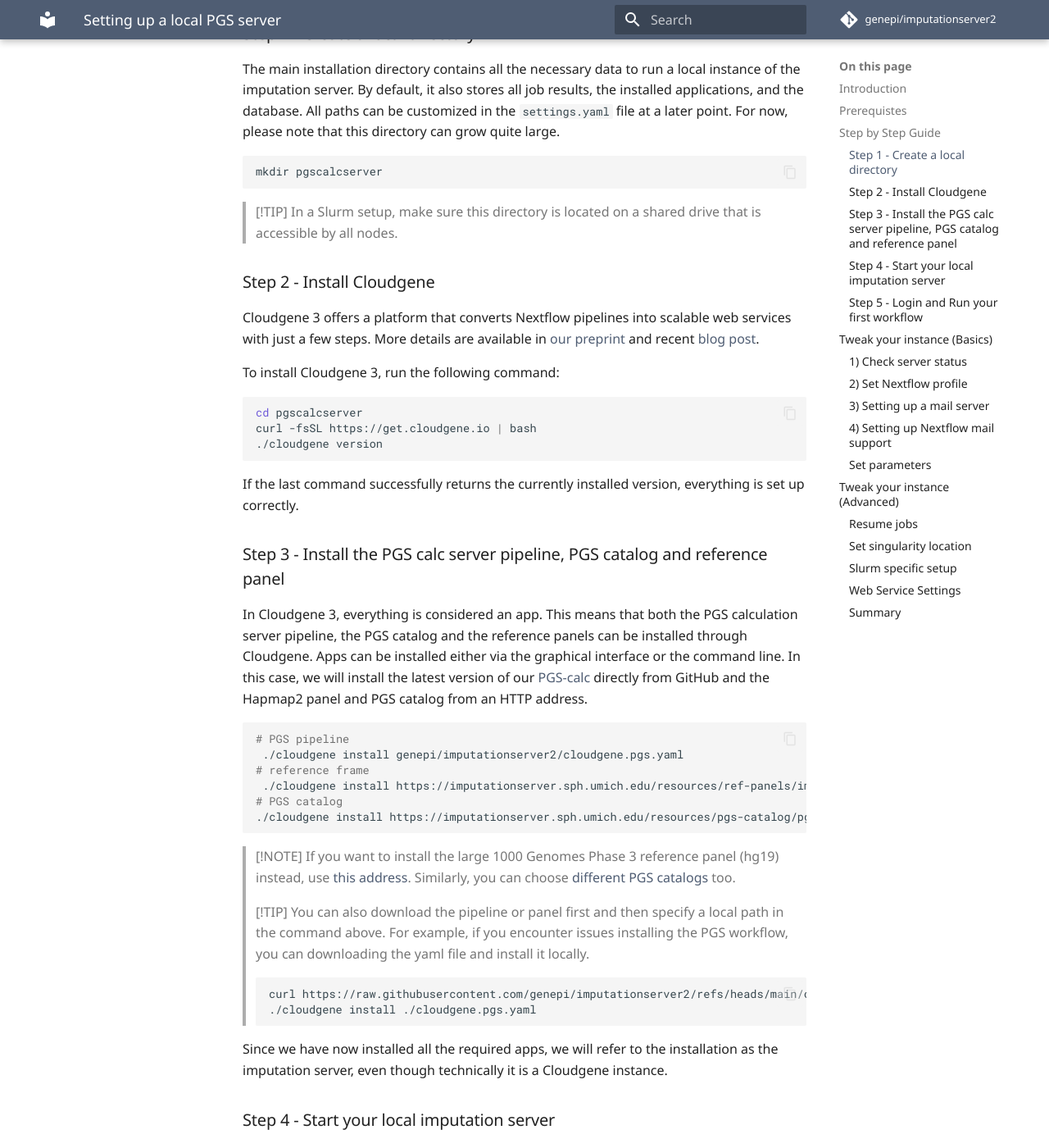
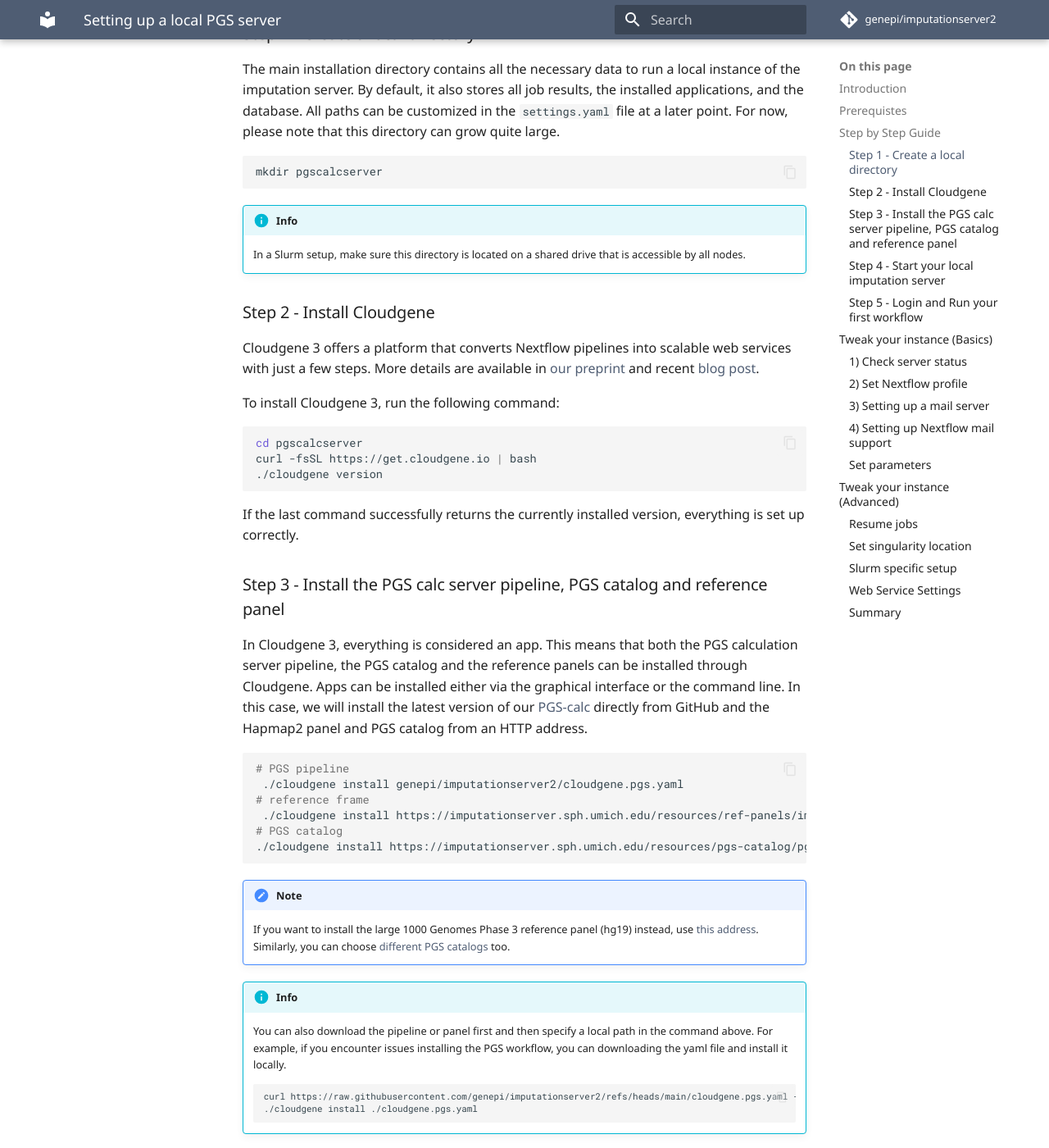
Before and after one commit to genepi/michigan-imputationserver, an MkDocs documentation site: the page built from docs/tutorials/local-PGS-server.md, in a window 1280 px wide and 1400 px high, scrolled down 891 px. Shown: the whole window at 82% size. Built offline with MkDocs 1.6.1 and Material for MkDocs 9.7.7, drawn with Linux system fonts in a browser that asks for light colours; some web fonts are replaced; comment, search, counter and statistics services are not loaded; some of the changed text lies outside the part shown.

Commit message:
Fix callouts to mkdocs admonitions

````diff
--- a/docs/tutorials/local-PGS-server.md
+++ b/docs/tutorials/local-PGS-server.md
@@ -23,8 +23,9 @@
 ```bash
 mkdir pgscalcserver
 ```
->[!TIP]
-> In a Slurm setup, make sure this directory is located on a shared drive that is accessible by all nodes.
+!!! info
+
+    In a Slurm setup, make sure this directory is located on a shared drive that is accessible by all nodes.
 
 
 ### Step 2 - Install Cloudgene
@@ -54,17 +55,19 @@
 ./cloudgene install https://imputationserver.sph.umich.edu/resources/pgs-catalog/pgs-catalog-small.zip
 ```
 
->[!NOTE]
->If you want to install the large 1000 Genomes Phase 3 reference panel (hg19) instead, use [this address](https://imputationserver.sph.umich.edu/resources/ref-panels/imputationserver2-1000genomes-phase3-public.zip).
->Similarly, you can choose [different PGS catalogs](https://imputationserver.sph.umich.edu/resources/pgs-catalog/) too.
+!!! note
 
->[!TIP]
->You can also download the pipeline or panel first and then specify a local path in the command above.
->For example, if you encounter issues installing the PGS workflow, you can downloading the yaml file and install it locally.
->```bash
->curl https://raw.githubusercontent.com/genepi/imputationserver2/refs/heads/main/cloudgene.pgs.yaml --output cloudgene.pgs.yaml
->./cloudgene install ./cloudgene.pgs.yaml
->```
+    If you want to install the large 1000 Genomes Phase 3 reference panel (hg19) instead, use [this address](https://imputationserver.sph.umich.edu/resources/ref-panels/imputationserver2-1000genomes-phase3-public.zip).
+    Similarly, you can choose [different PGS catalogs](https://imputationserver.sph.umich.edu/resources/pgs-catalog/) too.
+
+!!! info
+
+    You can also download the pipeline or panel first and then specify a local path in the command above.
+    For example, if you encounter issues installing the PGS workflow, you can downloading the yaml file and install it locally.
+    ```bash
+    curl https://raw.githubusercontent.com/genepi/imputationserver2/refs/heads/main/cloudgene.pgs.yaml --output cloudgene.pgs.yaml
+    ./cloudgene install ./cloudgene.pgs.yaml
+    ```
 
 Since we have now installed all the required apps, we will refer to the installation as the imputation server, even though technically it is a Cloudgene instance.
 
@@ -76,8 +79,9 @@
 ```
 You can now open a local web browser and navigate to http://localhost:8082. This will display the default landing page, which can be customized later.
 
->[!TIP]
-> For server usage, run ```./cloudgene server &``` to run it in the background when everything has been set up. To persist the job after logging out from a remote session, use `nohup`.
+!!! tip
+
+    For server usage, run ```./cloudgene server &``` to run it in the background when everything has been set up. To persist the job after logging out from a remote session, use `nohup`.
 
 ![](../images/tutorials/local-server/cloidgene-fresh-install.png)
 
@@ -109,8 +114,9 @@
 
 ![](../images/tutorials/local-server/admin-server-2.png)
 
->[!WARNING]
-> The status of Singularity is currently not monitored by the instance.
+!!! warning
+
+    The status of Singularity is currently not monitored by the instance.
 
 ### 2) Set Nextflow profile
 Next, we need to specify the default Nextflow profile for the pipeline. For the pgs-calc server, Docker is already set as the default profile. However, for this tutorial, we will configure it explicitly. Click on Apps in the Admin Panel, then click on the gear icon.
@@ -121,8 +127,9 @@
 
 ![](../images/tutorials/local-PGS-server/admin-profile-2.png)
 
->[!NOTE]
-> Please note that we also provide other [profiles](https://github.com/genepi/imputationserver2/blob/main/nextflow.config), such as Slurm or Singularity profiles.
+!!! note
+
+    Please note that we also provide other [profiles](https://github.com/genepi/imputationserver2/blob/main/nextflow.config), such as Slurm or Singularity profiles.
 
 ### 3) Setting up a mail server
 A mail server is required for user registration. You can configure it in the Admin Panel by navigating to **Settings** -> **Mail**. We recommend using a mail relay. If you set a password, please note that it will be stored in plain text in the ```settings.yaml``` file.
@@ -153,8 +160,9 @@
 The Michigan Imputation Server operates on a Slurm cluster, which requires additional configuration. This section includes the required adjustments for HPC usage.
 
 
->[!NOTE]
-> Our pipeline provides a Slurm profile, which should be specified instead of Docker or Singularity. If you require a different executor, feel free to submit a pull request.
+!!! note
+
+    Our pipeline provides a Slurm profile, which should be specified instead of Docker or Singularity. If you require a different executor, feel free to submit a pull request.
 
 
 ### Resume jobs
````
Also changed, not shown: other parts of docs/tutorials/local-PGS-server.md (+3 -2 lines).
